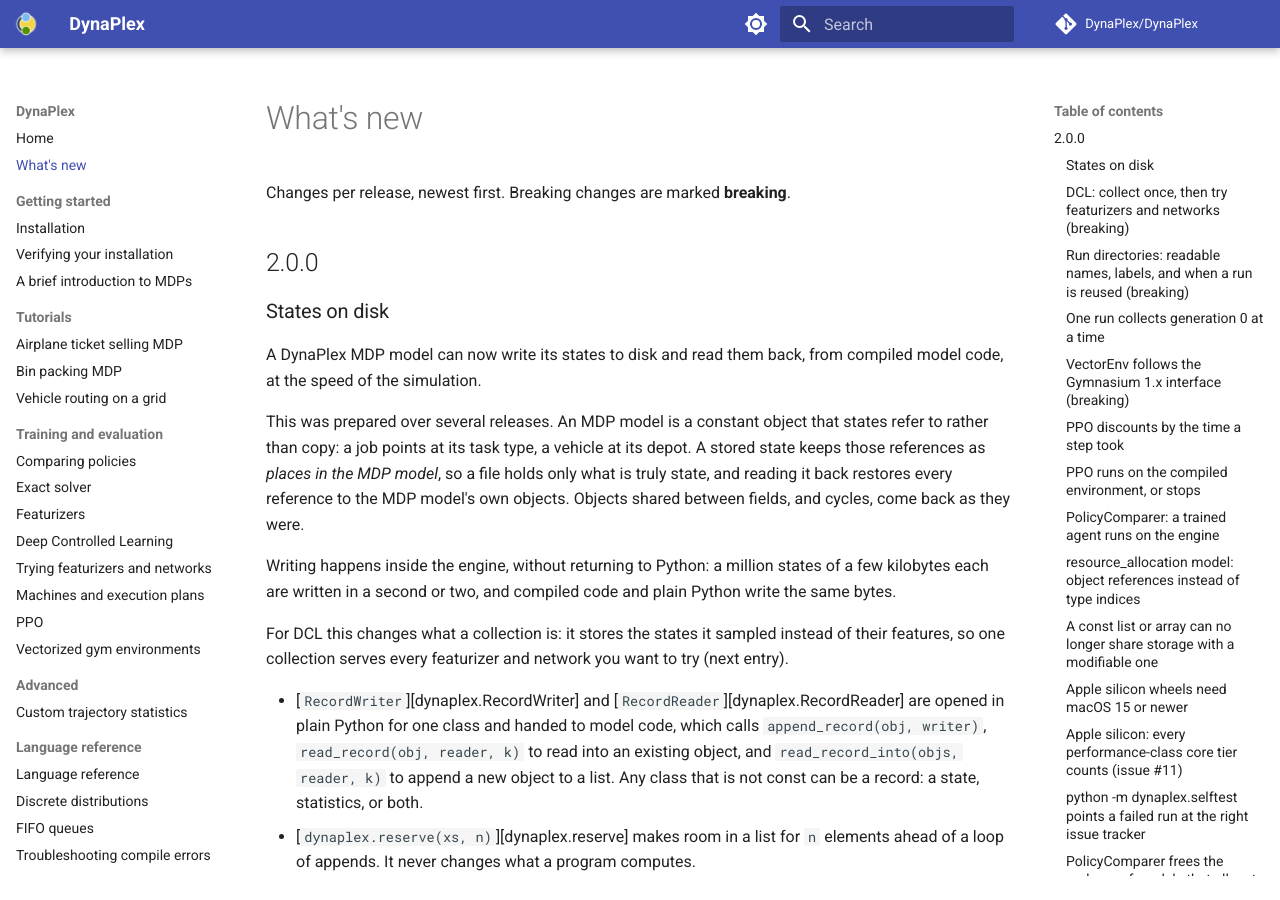
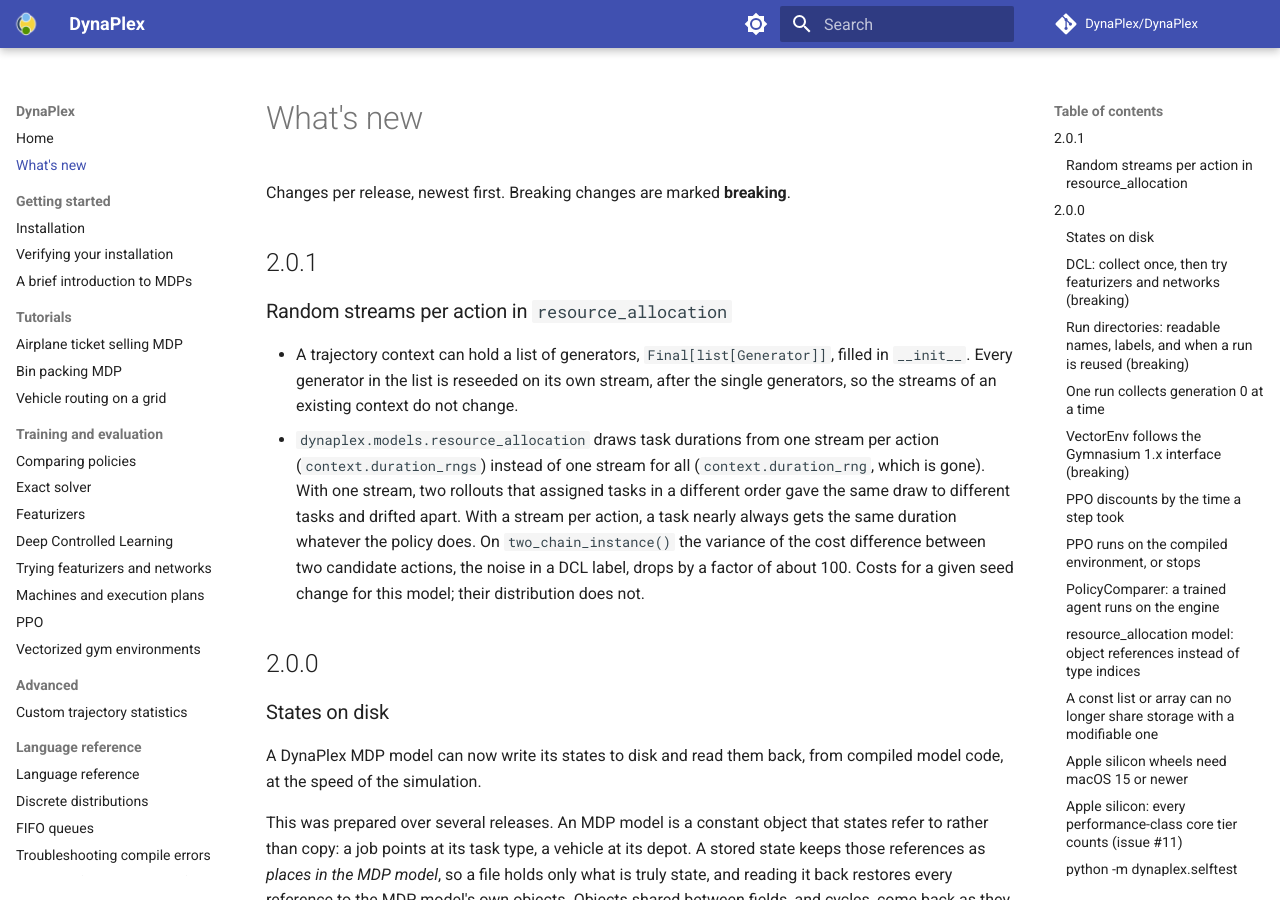
Before and after one commit to DynaPlex/DynaPlex, an MkDocs documentation site: the page built from docs/changelog.md, in a window 1280 px wide and 900 px high. Built offline with MkDocs 1.6.1 and Material for MkDocs 9.7.7, drawn with Linux system fonts in a browser that asks for light colours; comment, search, counter and statistics services are not loaded; the version menu is left out.

Commit message:
Refresh public snapshot from main @ a587785: 2.0.1 docs (changelog; Final[list[Generator]] on a trajectory context)

```diff
--- a/docs/advanced/airplane-statistics.md
+++ b/docs/advanced/airplane-statistics.md
@@ -48,6 +48,7 @@ every generator is reseeded before use). Below them, any number of statistics:
 | `float`, `int`, `bool` | a scalar statistic; re-assign freely (`context.stocked_out = True`) |
 | `Final[NDArray[T]]` (1-D; `Array2D[T]` etc. for more dimensions; float/int/bool) | a fixed-shape array statistic; mutate in place (`context.x[i] += 1`) |
 | `Final[Generator]` | an extra random stream, reseeded with the others |
+| `Final[list[Generator]]` | a fixed number of extra streams, filled in `__init__` (one per action, say); each is reseeded on its own stream (from 2.0.1) |
 | `Scratch[int]`, `Final[Scratch[NDArray[T]]]`, ... | per-trajectory scratch owned by a context-driven policy: never collected (not in `Stats`), never reset by the kernels |
 
 Scalars are the only fields you re-assign; everything else is `Final` and
--- a/docs/changelog.md
+++ b/docs/changelog.md
@@ -1,6 +1,22 @@
 # What's new
 
 Changes per release, newest first. Breaking changes are marked **breaking**.
+
+## 2.0.1
+
+### Random streams per action in `resource_allocation`
+
+- A trajectory context can hold a list of generators, `Final[list[Generator]]`, filled
+  in `__init__`. Every generator in the list is reseeded on its own stream, after the
+  single generators, so the streams of an existing context do not change.
+- `dynaplex.models.resource_allocation` draws task durations from one stream per action
+  (`context.duration_rngs`) instead of one stream for all (`context.duration_rng`, which
+  is gone). With one stream, two rollouts that assigned tasks in a different order gave
+  the same draw to different tasks and drifted apart. With a stream per action, a task
+  nearly always gets the same duration whatever the policy does. On `two_chain_instance()`
+  the variance of the cost difference between two candidate actions, the noise in a DCL
+  label, drops by a factor of about 100. Costs for a given seed change for this model;
+  their distribution does not.
 
 ## 2.0.0
 
--- a/docs/reference/language-reference.md
+++ b/docs/reference/language-reference.md
@@ -1188,8 +1188,9 @@ the MDP is bound (`infer_context_type`):
   `TrajectoryContext`, or spell them out in that order as a standalone
   class): `float` / `int` / `bool`
   scalars, `Final[NDArray[...]]` of dtype float64 / int64 / bool (any rank), and
-  `Final[Generator]` streams. Nothing else — in particular no lists: a
-  statistic has a fixed shape.
+  `Final[Generator]` streams. One list is allowed: `Final[list[Generator]]`, a
+  fixed number of streams filled in `__init__` (from 2.0.1). Nothing else — in
+  particular no other lists: a statistic has a fixed shape.
 - **Uniform `Final` rule.** Scalars are the only fields you re-assign
   (`context.stockouts += 1`); every other field is `Final`, created once in
   `__init__` and mutated in place (`context.holding[k] += ...`). A generator
```
